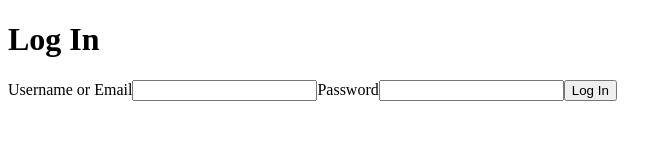
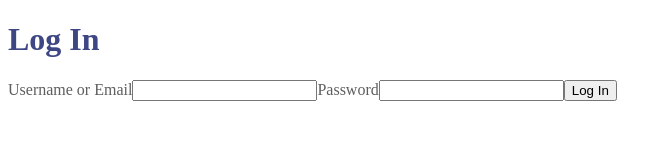
Before and after one commit to philliam-fancyson/Airbnb-API-Project, a React (Vite) app in the folder frontend/: page /login in a window 1280 px wide. Shown: the top 160 px of the page, without its empty margins (0-672 px from the left). Built offline with nearby package versions, Linux system fonts and the light colour scheme; no server answers.

Commit message:
login css

```diff
--- a/frontend/src/components/LoginFormPage/LoginForm.css
+++ b/frontend/src/components/LoginFormPage/LoginForm.css
@@ -0,0 +1,9 @@
+h1 {
+    color: #3e4684
+}
+
+label {
+    color: #5E5E5E
+}
+
+button {cursor: pointer}
```
